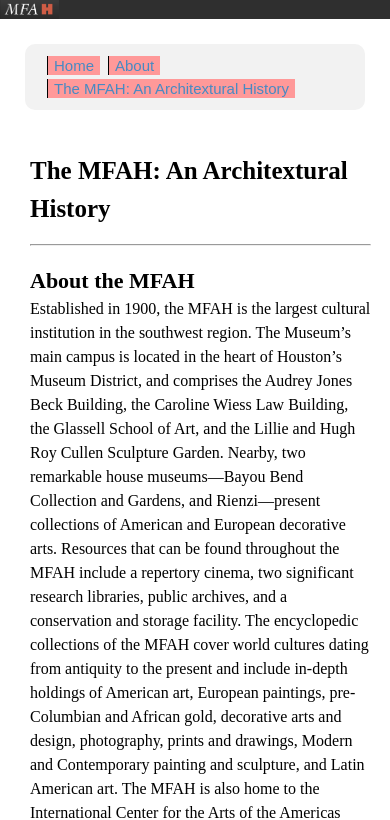
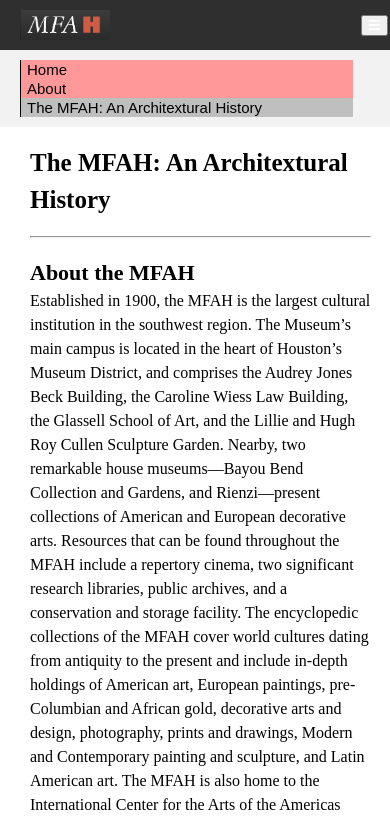
Before and after one commit to Vicula/assignment-04-MFAH, a plain HTML site: page index.html in a window 390 px wide. Shown: the top 820 px of the page. Drawn offline with Linux system fonts and the light colour scheme.

Commit message:
finished MFAH project

```diff
--- a/css/style.css
+++ b/css/style.css
@@ -227,8 +227,8 @@
 
 }
 
-.nav-bar button {
-   color: #478AC3;
+.regbut {
+   color: #000;
    background: #FF9999;
    border: 0;
    border-left: 1px black solid;
@@ -264,7 +264,12 @@
    margin-left: 5px;
 }
 .herebut {
-   color: gray;
+   background: #bfbfbf;
+   color: #000;
+   border: 0;
+   border-left: 1px black solid;
+   font-size: 15px;
+   margin: 2px;
 }
 
 body {
@@ -274,6 +279,19 @@
 }
 .appcontainer {
    background:white;
+}
+.bars {
+   float: right;
+   margin: 15px 10px;
+   border-color: gray;
+   width: 5%;
+   visibility: hidden;
+
+
+}
+.bars button {
+   color: white;
+
 }
 
 @media only screen and (max-width: 768px) {
@@ -351,6 +369,33 @@
    .name {
       visibility: hidden;
    }
+   .nav-bar button {
+      width: 95%;
+      text-align: left;
+      margin: 0;
+   }
+   .nav-bar {
+      margin: 0;
+   }
+   header {
+      height: 50px;
+   }
+   header img {
+      height: 30px;
+      margin: auto 0px;
+   }
+   .logo {
+      width: 90px;
+      margin: 10px 0px;
+      margin-left:20px;
+   }
+   .bars {
+      visibility: visible;
+
+   }
+   .nav-bar {
+      border-radius: 0;
+   }
 
 }
 .search-box {
--- a/index.html
+++ b/index.html
@@ -13,11 +13,12 @@
       <header>
          <img src="./images/mfah-logo.png" alt="Logo" class="logo">
          <img src="./images/mfah-label.png" alt="Name" class="name">
+         <span class="bars"><button><i class="fa fa-bars" aria-hidden="true"></i></button></span>
       </header>
       <div class="nav-box">
          <div class="nav-bar">
-            <button>Home</button>
-            <button>About</button>
+            <button class="regbut">Home</button>
+            <button class="regbut">About</button>
             <button class="herebut">The MFAH: An Architextural History</button>
          </div>
       </div>
```
